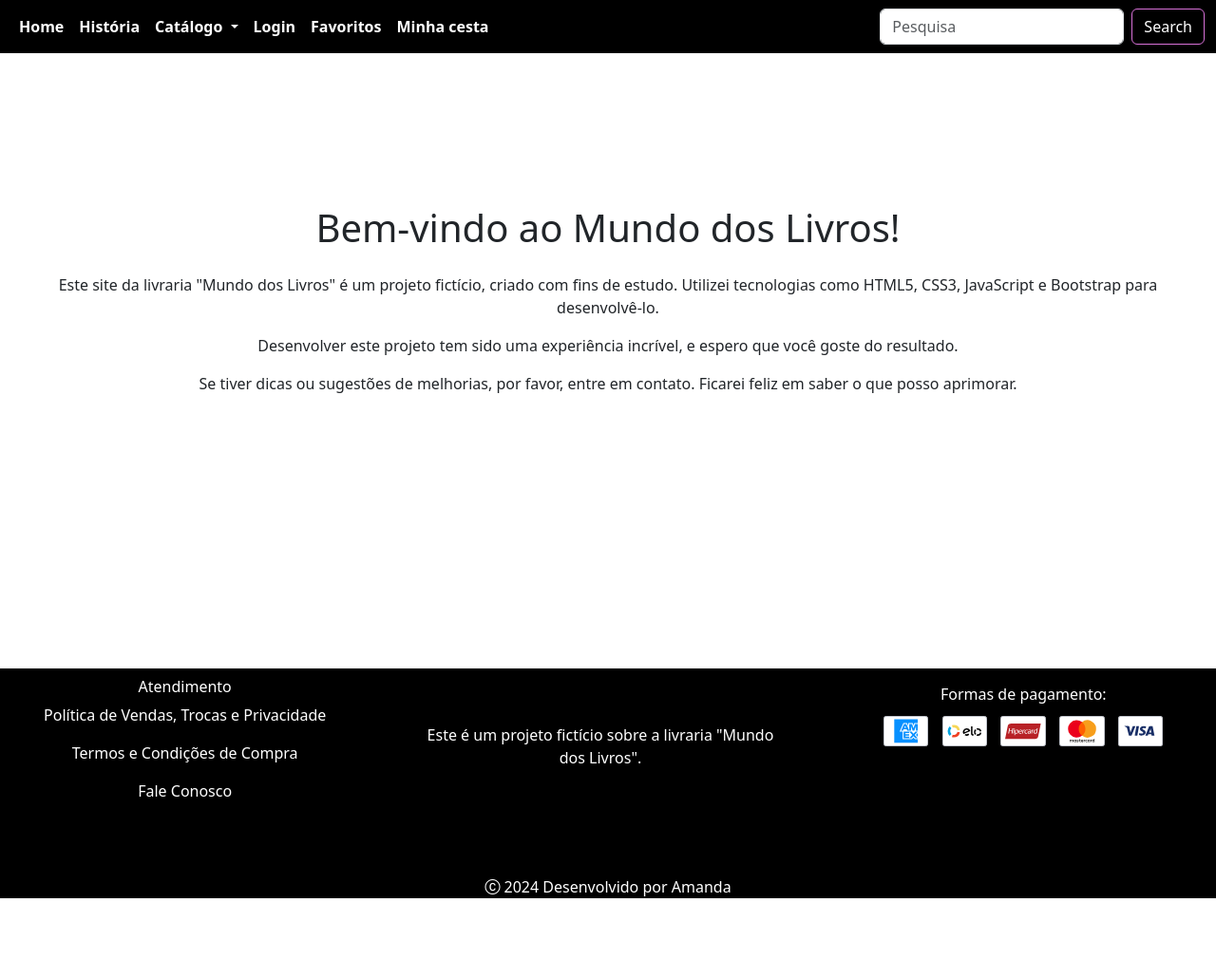
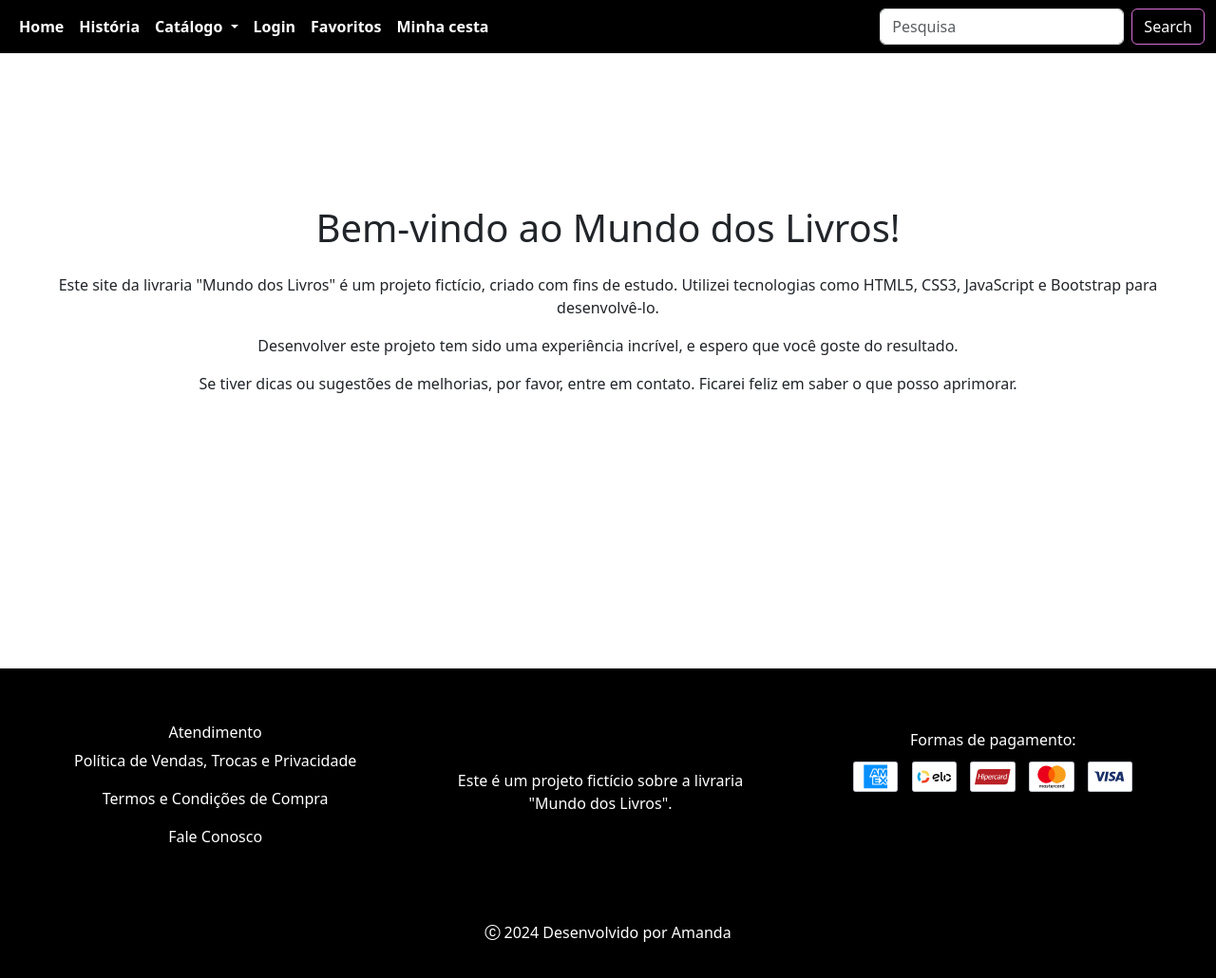
Before and after one commit to AmandaPVSantos/LandingPageLivraria, a website: page historia/historia.html in a window 1280 px wide. Shown: the whole page at 95% size. Before the commit the page ends 962 px from the top, so only its background shows below. Drawn offline with nearby package versions, Linux system fonts and the light colour scheme.

Commit message:
final adjustment to the footer

```diff
--- a/historia/historia.html
+++ b/historia/historia.html
@@ -79,7 +79,7 @@
         </div>
     </section>
 
-    <footer class="footer-pai text-center" id="footer-pai">
+    <footer class="footer-pai text-center p-5" id="footer-pai">
         <div class="footerFilho d-flex justify-content-around">
             <div class="atendimento">
                 <h6>Atendimento</h6>
```
